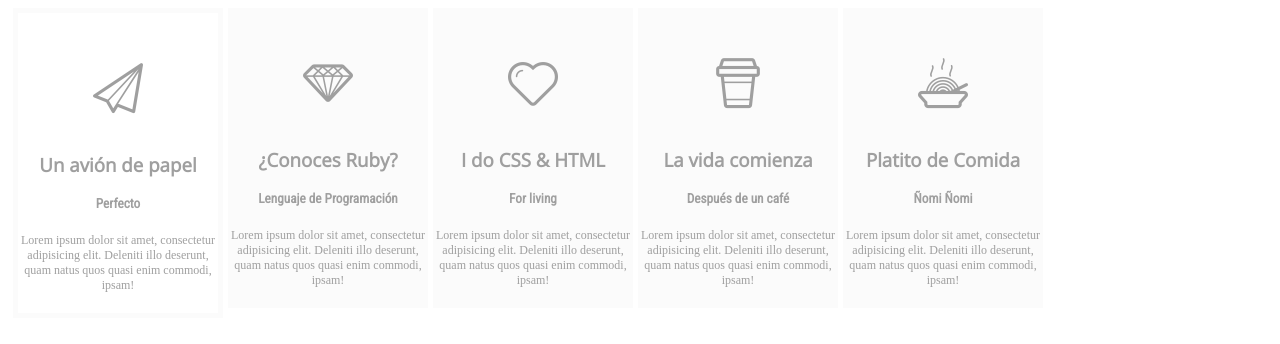
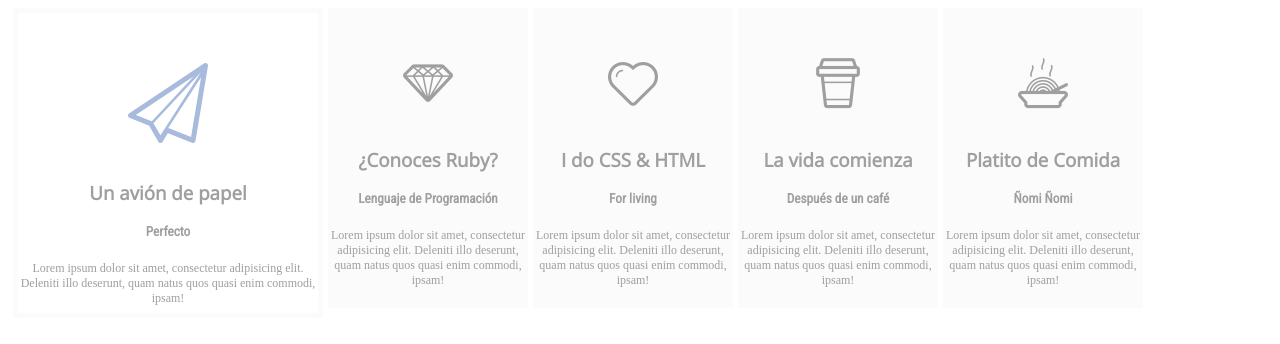
Before and after one commit to macamarambio/tipografias-iconos, a plain HTML site: page index.html in a window 1280 px wide. In both pictures the pointer is over the element 113 px from the left and 158 px from the top of the page. Drawn offline with nearby package versions, Linux system fonts and the light colour scheme; files whose address does not match are found by name.

Commit message:
agregar transition

```diff
--- a/css/style.css
+++ b/css/style.css
@@ -5,6 +5,7 @@ div {
 	background-color: #FBFBFB;
 	margin-left: 5px;
 	float: left;
+	transition: width 2s;
 }
 p {
 	color: #9F9F9F;
@@ -33,9 +34,9 @@ div:hover {
 	background-color: #FFF;
 	border: 5px solid #FBFBFB;
 	cursor: pointer;
+	width: 300px;
 }
-span:hover{
+div:hover span{
 	color: #A8BBDD;
 	font-size: 80px;
-	display: block;
 }
```
Also changed, not shown: 1 other file.
